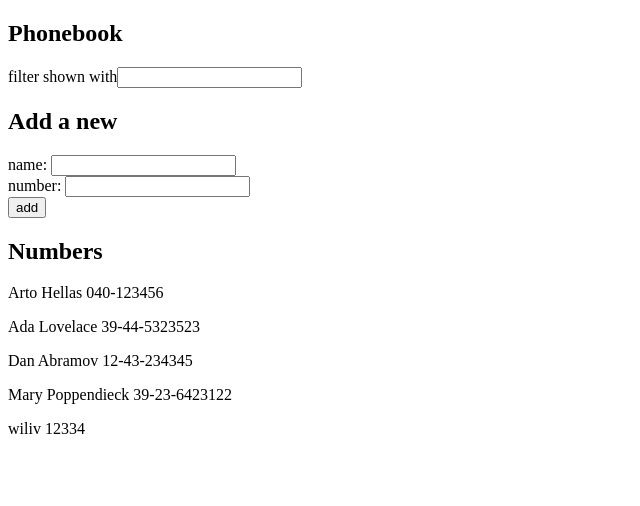
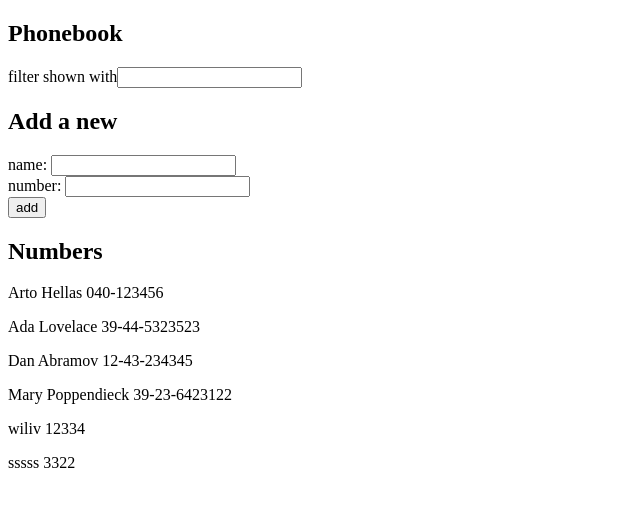
Before and after one commit to MenorahOlive/full-stack-open, a React (Vite) app in the folder part2/the_phonebook/: page / in a window 1280 px wide. Shown: the top 506 px of the page, without its empty margins (0-640 px from the left). Built offline with nearby package versions, Linux system fonts and the light colour scheme; data requests are answered from the project's data file.

Commit message:
Exercise 2.13

```diff
--- a/part2/the_phonebook/db.json
+++ b/part2/the_phonebook/db.json
@@ -24,6 +24,11 @@
       "id": "314a",
       "name": "wiliv",
       "number": "12334"
+    },
+    {
+      "id": "2660",
+      "name": "sssss",
+      "number": "3322"
     }
   ]
 }
--- a/part2/the_phonebook/src/App.jsx
+++ b/part2/the_phonebook/src/App.jsx
@@ -2,7 +2,7 @@ import { useState, useEffect } from "react";
 import Filter from "./components/Filter";
 import PersonForm from "./components/PersonForm";
 import Persons from "./components/Persons";
-import axios from "axios";
+import personService from "./services/person";
 
 const App = () => {
   const [persons, setPersons] = useState([]);
@@ -11,9 +11,7 @@ const App = () => {
   const [newSearch, setNewSearch] = useState("");
 
   useEffect(() => {
-    axios
-      .get("http://localhost:3001/persons")
-      .then((response) => setPersons(response.data));
+    personService.getAll().then((initialPersons) => setPersons(initialPersons));
   }, []);
 
   const addNumber = (event) => {
@@ -34,13 +32,12 @@ const App = () => {
       return;
     }
 
-    axios
-      .post("http://localhost:3001/persons", newNameObject)
-      .then((response) => {
-        setPersons(persons.concat(response.data));
-        setNewName("");
-        setNewNumber("");
-      });
+    personService.create(newNameObject).then((newPerson) => {
+      console.log(newPerson);
+      setPersons(persons.concat(newPerson));
+      setNewName("");
+      setNewNumber("");
+    });
   };
 
   const handleNewName = (event) => {
--- /dev/null
+++ b/part2/the_phonebook/src/services/person.js
@@ -0,0 +1,13 @@
+import axios from "axios";
+const baseUrl = "http://localhost:3001/persons";
+
+const getAll = () => {
+  const request = axios.get(baseUrl);
+  return request.then((response) => response.data);
+};
+const create = (newObject) => {
+  const request = axios.post(baseUrl, newObject);
+  return request.then((response) => response.data);
+};
+
+export default { getAll, create };
```
